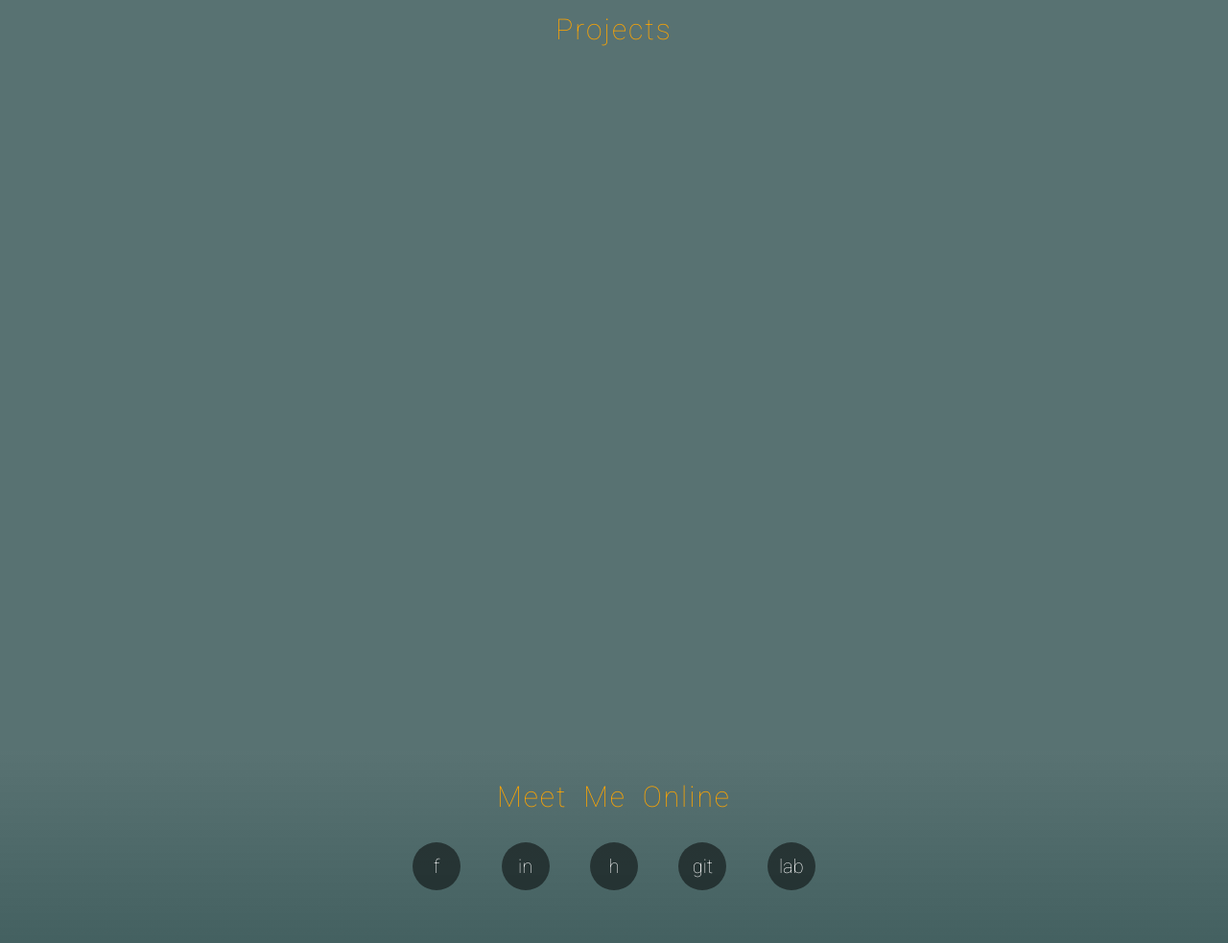
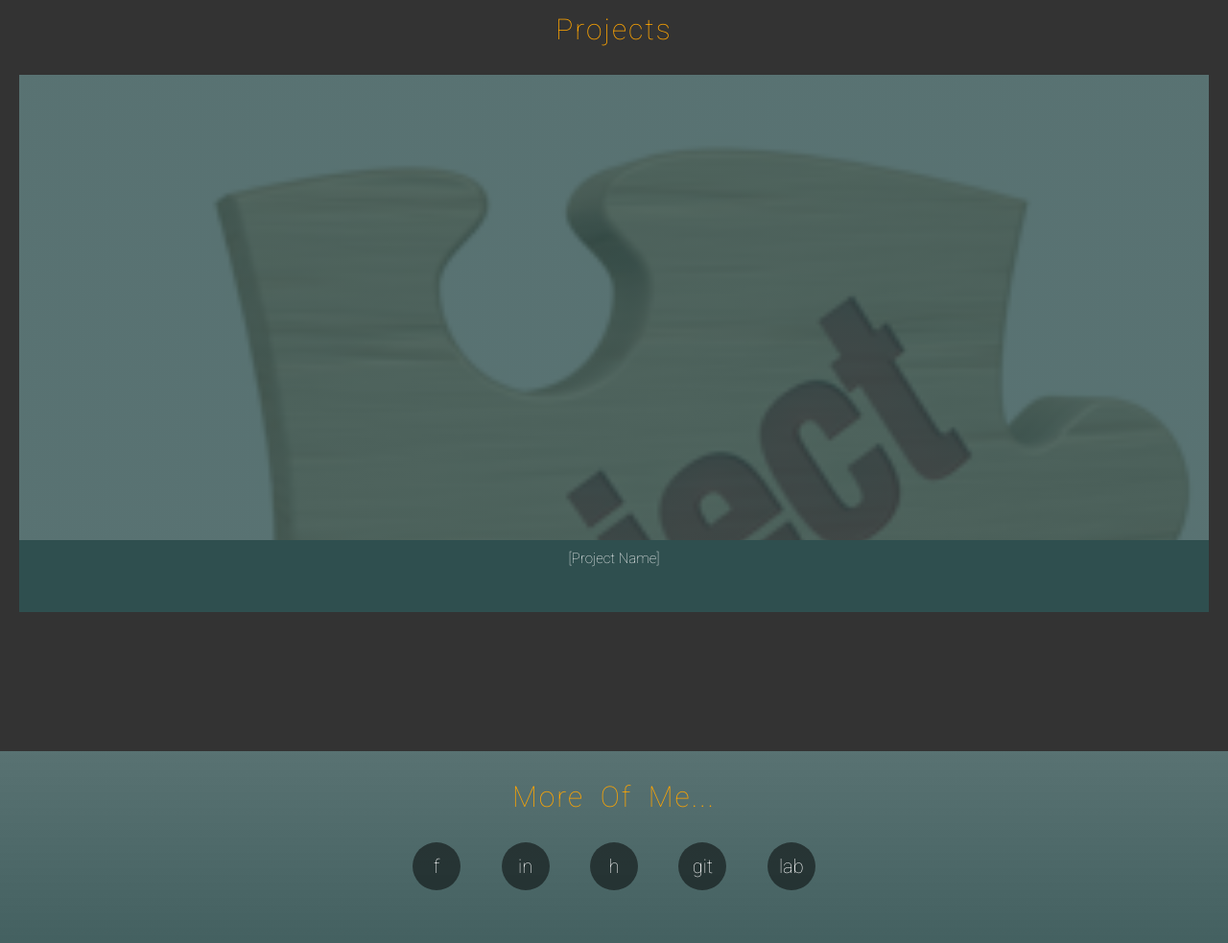
Before and after one commit to vidalCreates/vidalCreates.github.io, a website: page index.html in a window 1280 px wide. Shown: the part 1617-2600 px from the top of the page at 96% size. Drawn offline with Linux system fonts and the light colour scheme.

Commit message:
Update styling of project component

```diff
--- a/index.html
+++ b/index.html
@@ -43,12 +43,17 @@
             Ignota vocent laboramus mei at.
         </span>
       </section>
-      <section id="projects">
+      <section id="projects" class="section-projects">
         <span class="title color-accent">projects</span>
+        <div class="project-list">
+          <div class="project">
+            <span class="project-text">[Project Name]</span>
+          </div>
+        </div>
       </section>
-      <section id="social-media" class="section-social section-small">
-        <span class="title color-accent">Meet me Online</span>
-        <div class="social-links">
+      <section id="social-links" class="section-social section-small">
+        <span class="title color-accent">More of Me...</span>
+        <div class="social-link-list">
           <span class="social-link">f</span>
           <span class="social-link">in</span>
           <span class="social-link">h</span>
--- a/sass/components/_section.scss
+++ b/sass/components/_section.scss
@@ -18,6 +18,10 @@ section {
   background: rgba(white, .8);
 }
 
+.section-projects {
+  background: rgba(black, .8);
+}
+
 .section-social {
   background: linear-gradient(rgba($color-primary-dark, 0.8), rgba($color-primary-dark, 1));
 }
--- a/sass/main.scss
+++ b/sass/main.scss
@@ -1,3 +1,11 @@
+
+@import "base/mixins";
+@import "base/colors";
+@import "base/typography";
+
+@import "components/header";
+@import "components/section";
+@import "components/footer";
 
 *,
 *::after,
@@ -25,7 +33,46 @@ body {
   z-index: -1;
 }
 
-.social-links {
+.project-list {
+  text-align: center;
+}
+
+.project {
+  // positioning
+  display: inline-block;
+  position: relative;
+  margin-top: 2rem;
+  // sizing
+  width: 100%;
+  height: 70vh;
+  padding: 2rem;
+  // font
+  font-size: 1.5rem;
+  // color
+
+  background: linear-gradient(rgba(darkslategrey, 0.8), rgba(darkslategrey, 0.8)) ,url('../assets/project-default.png');
+  background-size: cover;
+  background-position: top center;
+  // background: white;
+
+  &-text {
+    // positioning
+    display: block;
+    position: absolute;
+    bottom: 0;
+    left: 0;
+    // sizing
+    height: 75px;
+    width: 100%;
+    padding: 1rem;
+    // font
+    // color
+    background: darkslategray;
+    color: white;
+  }
+}
+
+.social-link-list {
   text-align: center;
 }
 
@@ -45,12 +92,3 @@ body {
   background: rgba(black, .5);
   color: white;
 }
-
-
-@import "base/mixins";
-@import "base/colors";
-@import "base/typography";
-
-@import "components/header";
-@import "components/section";
-@import "components/footer";
```
Also changed, not shown: assets/logo-linkedin.png (added), assets/project-default.png (added), css/style.css.
